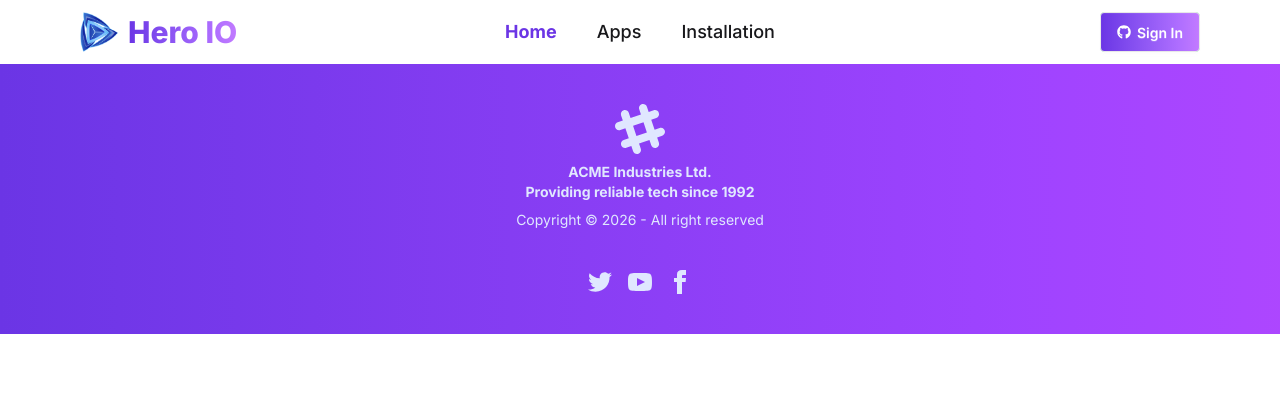
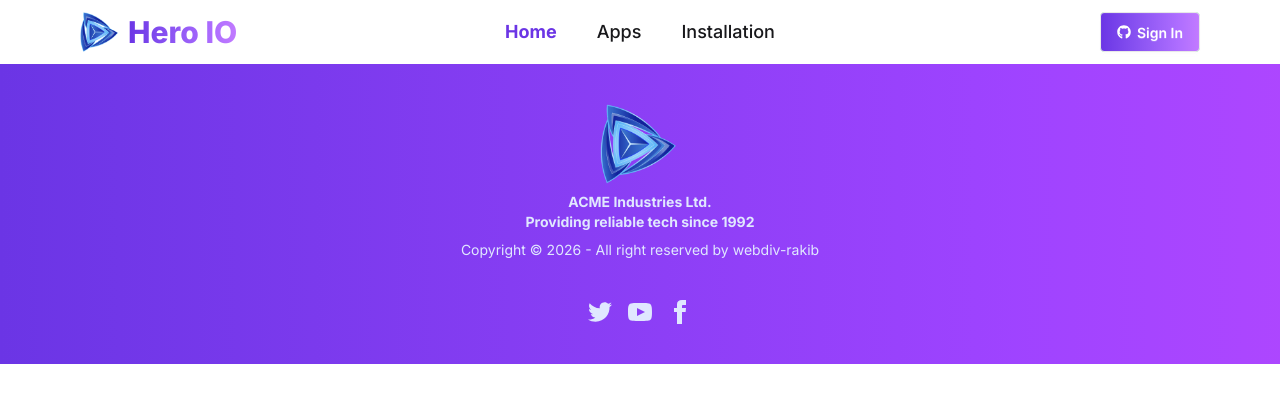
Before and after one commit to webdiv-rakib/Hero-Store, a React (Vite) app: page / in a window 1280 px wide. Shown: the top 402 px of the page. Built offline with nearby package versions, Linux system fonts and the light colour scheme.

Commit message:
added some adjustment on errorpage and footer.

```diff
--- a/src/components/Footer/Footer.jsx
+++ b/src/components/Footer/Footer.jsx
@@ -1,26 +1,15 @@
-import React from 'react';
-
+import footerlogo from "../../assets/logo.png"
 const Footer = () => {
     return (
         <footer className="footer footer-horizontal footer-center bg-primary text-primary-content p-10 bg-gradient-to-r from-[#6b35e5] to-purple-500">
             <aside>
-                <svg
-                    width="50"
-                    height="50"
-                    viewBox="0 0 24 24"
-                    xmlns="http://www.w3.org/2000/svg"
-                    fillRule="evenodd"
-                    clipRule="evenodd"
-                    className="inline-block fill-current">
-                    <path
-                        d="M22.672 15.226l-2.432.811.841 2.515c.33 1.019-.209 2.127-1.23 2.456-1.15.325-2.148-.321-2.463-1.226l-.84-2.518-5.013 1.677.84 2.517c.391 1.203-.434 2.542-1.831 2.542-.88 0-1.601-.564-1.86-1.314l-.842-2.516-2.431.809c-1.135.328-2.145-.317-2.463-1.229-.329-1.018.211-2.127 1.231-2.456l2.432-.809-1.621-4.823-2.432.808c-1.355.384-2.558-.59-2.558-1.839 0-.817.509-1.582 1.327-1.846l2.433-.809-.842-2.515c-.33-1.02.211-2.129 1.232-2.458 1.02-.329 2.13.209 2.461 1.229l.842 2.515 5.011-1.677-.839-2.517c-.403-1.238.484-2.553 1.843-2.553.819 0 1.585.509 1.85 1.326l.841 2.517 2.431-.81c1.02-.33 2.131.211 2.461 1.229.332 1.018-.21 2.126-1.23 2.456l-2.433.809 1.622 4.823 2.433-.809c1.242-.401 2.557.484 2.557 1.838 0 .819-.51 1.583-1.328 1.847m-8.992-6.428l-5.01 1.675 1.619 4.828 5.011-1.674-1.62-4.829z"></path>
-                </svg>
+                <img className="w-20" src={footerlogo} alt="" />
                 <p className="font-bold">
                     ACME Industries Ltd.
                     <br />
                     Providing reliable tech since 1992
                 </p>
-                <p>Copyright © {new Date().getFullYear()} - All right reserved</p>
+                <p>Copyright © {new Date().getFullYear()} - All right reserved by webdiv-rakib</p>
             </aside>
             <nav>
                 <div className="grid grid-flow-col gap-4">
--- a/src/pages/ErrorPage/ErrorPage.jsx
+++ b/src/pages/ErrorPage/ErrorPage.jsx
@@ -6,13 +6,13 @@ const ErrorPage = () => {
         navigate(-1);
     }
     return (
-        <div className="flex flex-col justify-center items-center space-y-10 mb-10">
+        <div className="flex flex-col justify-center items-center space-y-10 mb-10 pt-10">
             <div>
                 <img src={errorimage} alt="" />
             </div>
             <div className="text-center space-y-3">
                 <h1 className="text-4xl font-bold">Oops!Page Not Found!</h1>
-                <p>The page your are looking for is not available.</p>
+                <p className="text-gray-500">The page your are looking for is not available.</p>
                 <button onClick={handleGoBack} className="btn bg-gradient-to-r from-[#6b35e5] to-purple-400 text-white">Go Back</button>
             </div>
         </div>
```
